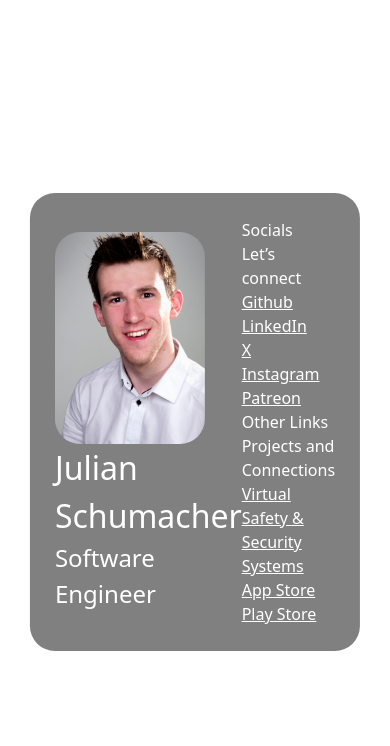
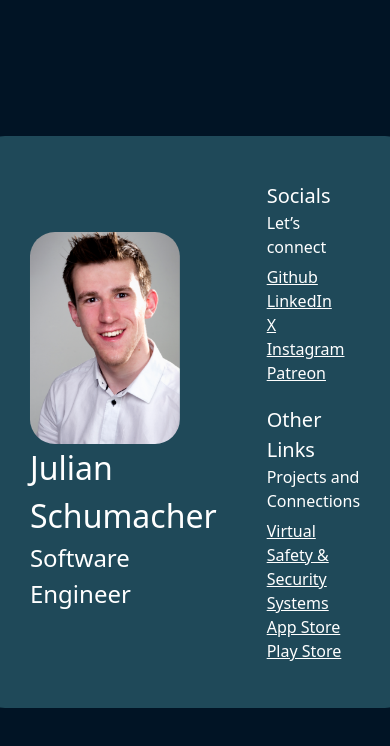
Before and after one commit to Julessh05/Website, a Next.js app in the folder personal-website/: page / in a window 390 px wide. Shown: the top 746 px of the page. Built offline with nearby package versions, Linux system fonts and the light colour scheme.

Commit message:
Start implementing Mobile View

```diff
--- a/personal-website/package.json
+++ b/personal-website/package.json
@@ -25,6 +25,7 @@
     "next": "14.0.3",
     "prettier": "^3.1.1",
     "react": "^18",
+    "react-device-detect": "^2.2.3",
     "react-dom": "^18",
     "sass": "^1.69.5"
   },
--- a/personal-website/src/app/globals.scss
+++ b/personal-website/src/app/globals.scss
@@ -3,11 +3,13 @@
 @tailwind utilities;
 
 :root {
+  // Color Ideas: https://www.picmonkey.com/blog/website-color-schemes#sophisticated-website-color-schemes
+  // https://www.awwwards.com/sites/moooi-digital-flagship-store
   --foreground-rgb-white: rgb(255, 255, 255);
   --foreground-rgb-black: rgb(50, 50, 50);
   --background-rgb-light: rgb(211, 211, 211);
-  --background-rgb-dark: rgb(128, 128, 128);
-  --body-light: rgb(255, 255, 255);
+  --background-rgb-dark: #1F4959;
+  --body-light: #011425;
   --body-dark: rgb(31, 31, 31);
   overscroll-behavior: none;
 }
@@ -35,6 +37,10 @@ h2 {
   font-size: 24px;
 }
 
+h3 {
+  font-size: 20px;
+}
+
 a {
   text-decoration: underline;
 }
--- a/personal-website/src/app/page.module.scss
+++ b/personal-website/src/app/page.module.scss
@@ -21,8 +21,13 @@
 .column {
   display: inline-grid;
   flex: 1;
+  padding: 20px 25px;
 }
 
 .content {
   padding-top: 4.5rem;
 }
+
+.linkDiv {
+  padding-top: 6px;
+}
--- a/personal-website/src/app/page.tsx
+++ b/personal-website/src/app/page.tsx
@@ -3,12 +3,20 @@
 import styles from "./page.module.scss";
 import Image from "next/image";
 import Link from "next/link";
+import { isMobile } from "react-device-detect";
 
 export default function Home() {
+  if (isMobile) {
+    return HomeMobile();
+  } else {
+    return HomeDesktop();
+  }
+}
+
+function HomeMobile() {
   return (
     <main>
       <div className={styles.background}>
-        <div className={styles.column}>
         <Image
           src="/me.jpg"
           alt="A Portrait of myself"
@@ -20,10 +28,9 @@ export default function Home() {
         />
         <h1>Julian Schumacher</h1>
         <h2>Software Engineer</h2>
-        </div>
-        <div className={styles.column}>
         <h3>Socials</h3>
         <p>Let&rsquo;s connect</p>
+        <div className={styles.linkDiv}>
           <ul>
             <li>
               <Link href="https://github.com/Julessh05" target="_blank">
@@ -54,8 +61,11 @@ export default function Home() {
               </Link>
             </li>
           </ul>
-          <h3 className="top-2.5">Other Links</h3>
+        </div>
+        <div style={{ paddingTop: "20px" }}>
+          <h3>Other Links</h3>
           <p>Projects and Connections</p>
+          <div className={styles.linkDiv}>
             <ul>
               <li>
                 <Link href="https://v3s.tech" target="_blank">
@@ -81,6 +91,94 @@ export default function Home() {
             </ul>
           </div>
         </div>
+      </div>
     </main>
   );
 }
+
+function HomeDesktop() {
+  return (
+    <main>
+      <div className={styles.background}>
+        <div className={styles.column}>
+          <Image
+            src="/me.jpg"
+            alt="A Portrait of myself"
+            width={150}
+            height={150}
+            style={{
+              borderRadius: "25px",
+            }}
+          />
+          <h1>Julian Schumacher</h1>
+          <h2>Software Engineer</h2>
+        </div>
+        <div className={styles.column}>
+          <h3>Socials</h3>
+          <p>Let&rsquo;s connect</p>
+          <div className={styles.linkDiv}>
+            <ul>
+              <li>
+                <Link href="https://github.com/Julessh05" target="_blank">
+                  Github
+                </Link>
+              </li>
+              <li>
+                <Link
+                  href="https://www.linkedin.com/in/julian-schumacher-b6005021a/"
+                  target="_blank"
+                >
+                  LinkedIn
+                </Link>
+              </li>
+              <li>
+                <Link href="https://x.com/Julessh05" target="_blank">
+                  X
+                </Link>
+              </li>
+              <li>
+                <Link href="https://instagram.com/Julessh05" target="_blank">
+                  Instagram
+                </Link>
+              </li>
+              <li>
+                <Link href="" target="_blank">
+                  Patreon
+                </Link>
+              </li>
+            </ul>
+          </div>
+          <div style={{ paddingTop: "20px" }}>
+            <h3>Other Links</h3>
+            <p>Projects and Connections</p>
+            <div className={styles.linkDiv}>
+              <ul>
+                <li>
+                  <Link href="https://v3s.tech" target="_blank">
+                    Virtual Safety & Security Systems
+                  </Link>
+                </li>
+                <li>
+                  <Link
+                    href="https://apps.apple.com/de/developer/julian-schumacher/id1681063160"
+                    target="_blank"
+                  >
+                    App Store
+                  </Link>
+                </li>
+                <li>
+                  <Link
+                    href="https://play.google.com/store/apps/developer?id=Julian+Schumacher"
+                    target="_blank"
+                  >
+                    Play Store
+                  </Link>
+                </li>
+              </ul>
+            </div>
+          </div>
+        </div>
+      </div>
+    </main>
+  );
+}
```
Also changed, not shown: 1 other file (tests, documents, lock files or other folders). Lines whose indentation alone changed are shown as unchanged.
